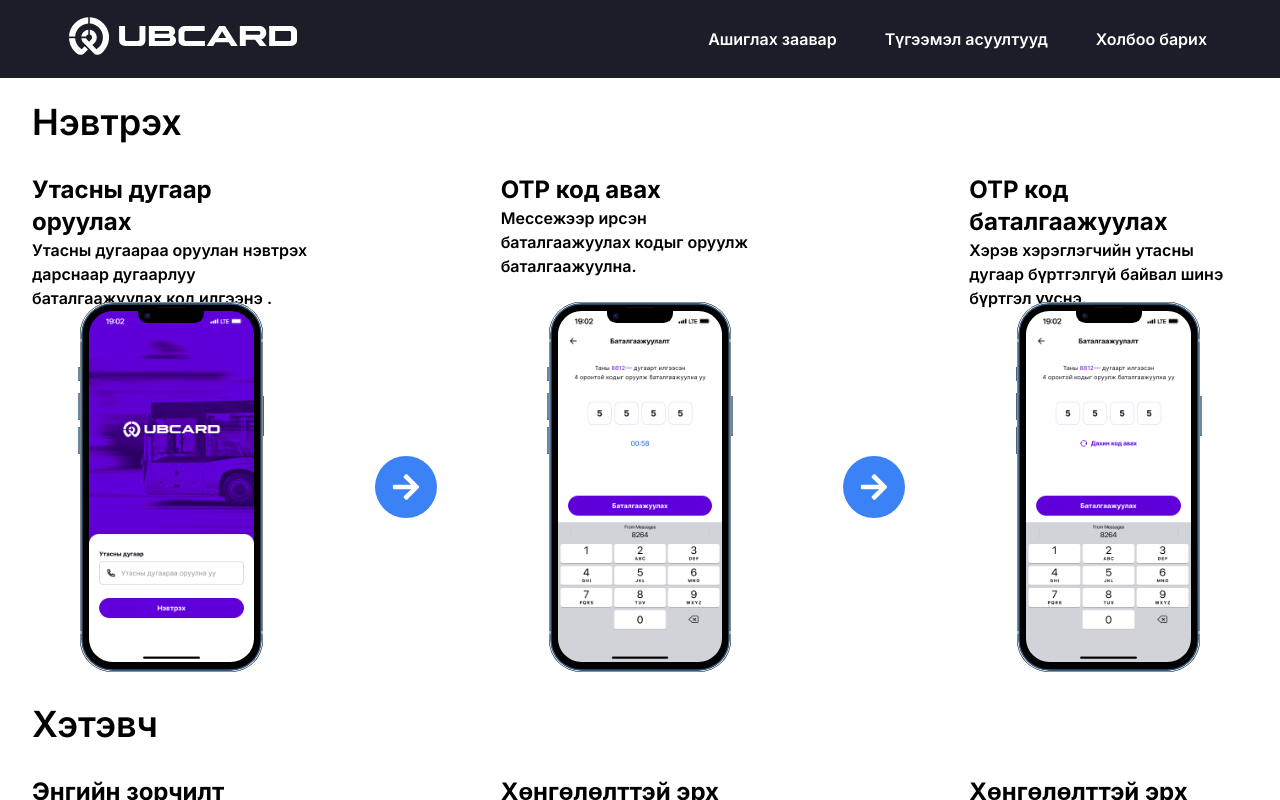
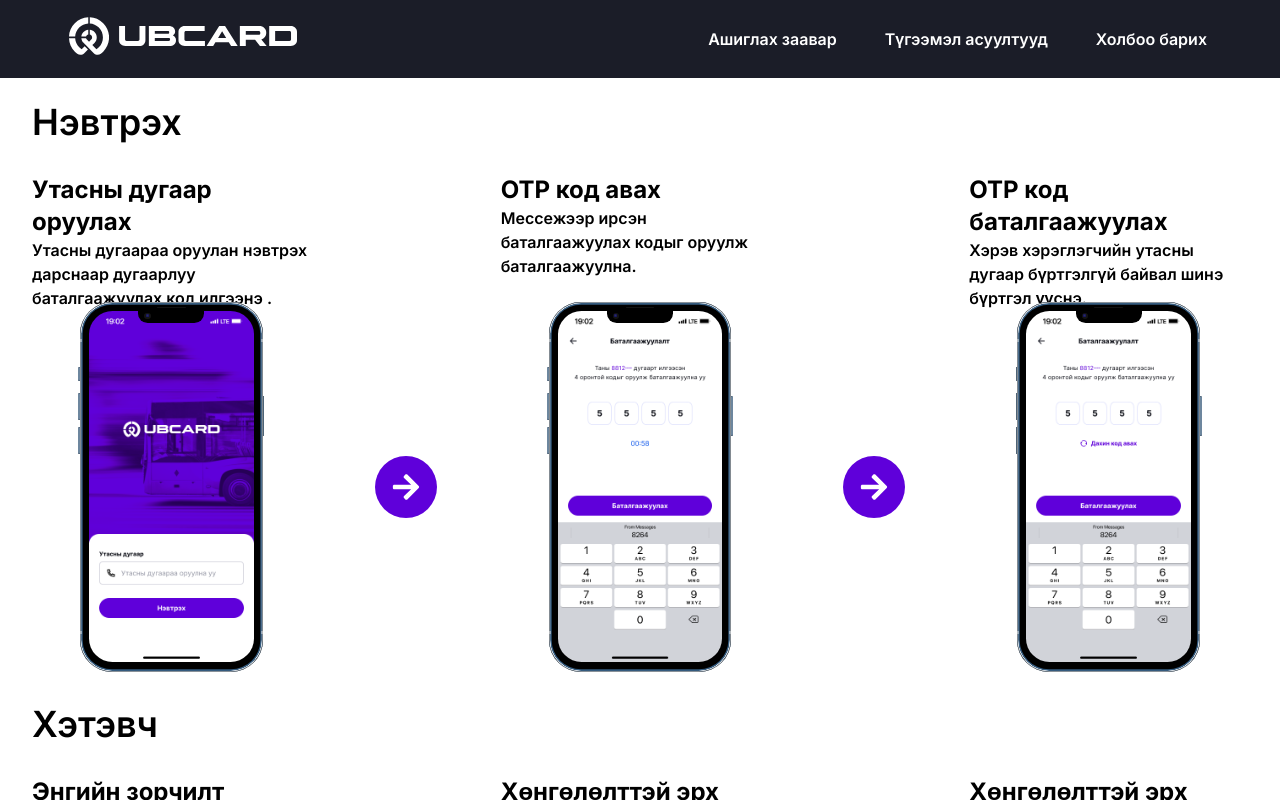
Before and after one commit to kodomo-kazuko/transportation_landing_page, a Next.js app: page / in a window 1280 px wide. Both pictures are taken after a click on the button "Ашиглах заавар". Shown: the top 800 px of the page. Built offline with nearby package versions, Linux system fonts and the light colour scheme.

Commit message:
button color

```diff
--- a/src/app/components/SideButton.tsx
+++ b/src/app/components/SideButton.tsx
@@ -6,7 +6,7 @@
 
 const SideButton: React.FC<SideButtonProps> = ({ direction }) => {
   return (
-    <div className="p-4 bg-blue-500 text-white rounded-full text-3xl sm:mt-32">
+    <div className="p-4 bg-ub-primary text-white rounded-full text-3xl sm:mt-32">
       {direction === "right" ? <FaArrowRight /> : <FaArrowDown />}
     </div>
   );
```
